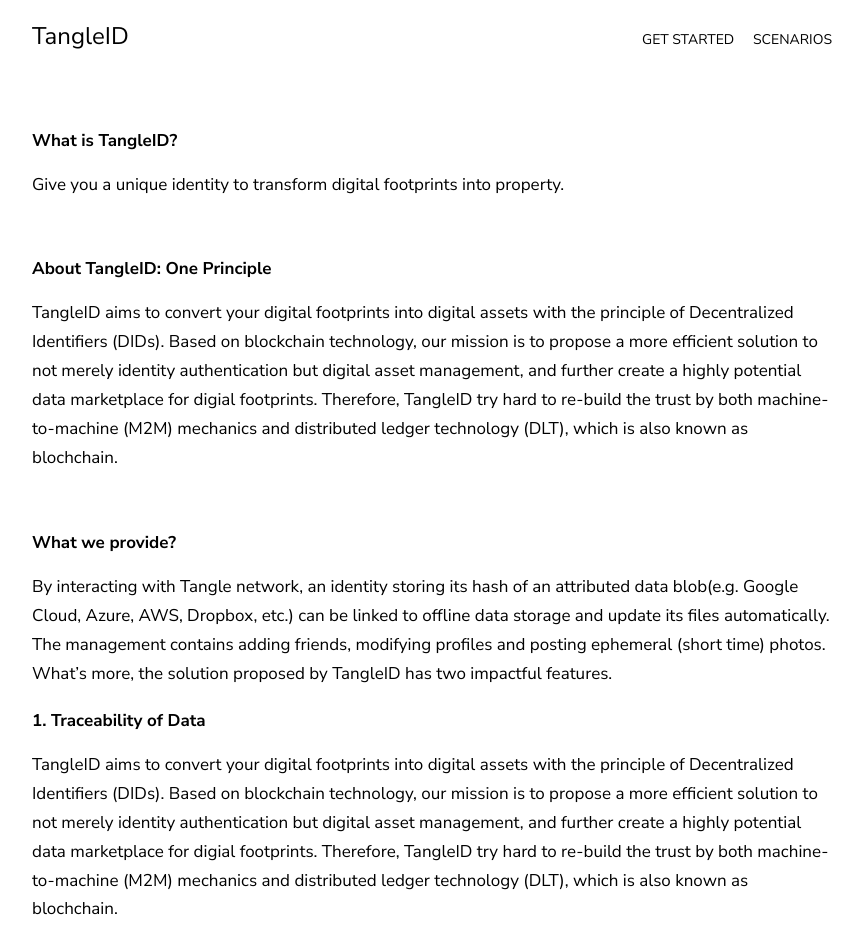
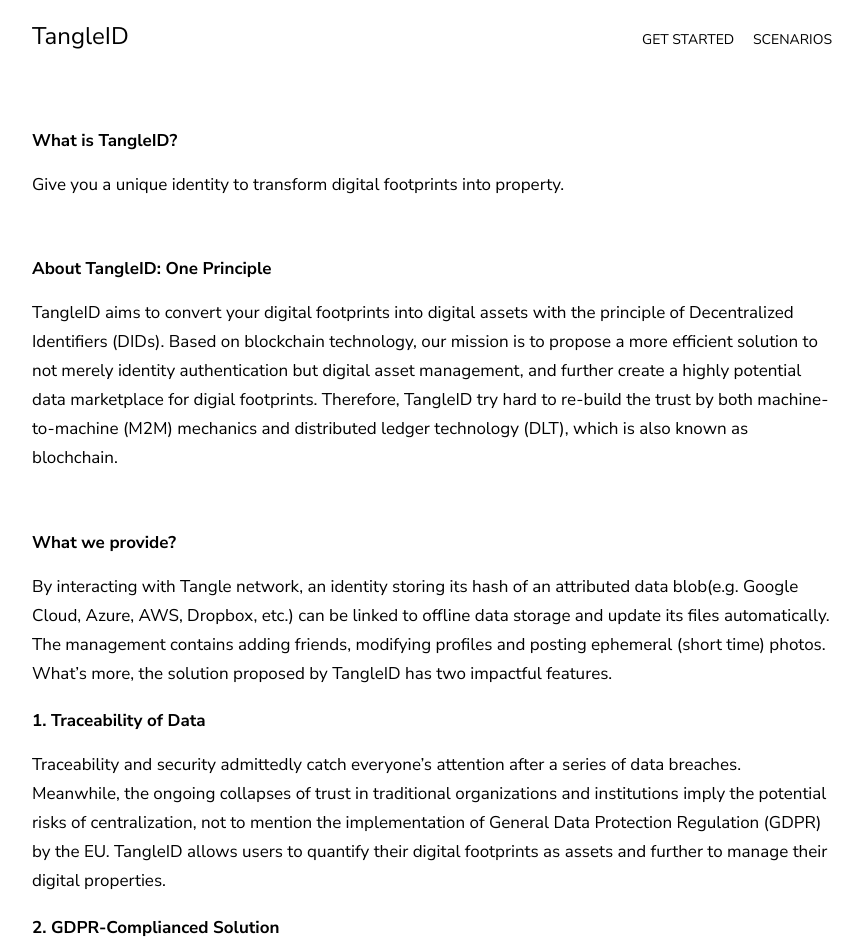
Before and after one commit to TangleID/TangleID.github.io, a React (Create React App) app: page / in a window 1280 px wide. Shown: the top 947 px of the page, without its empty margins (208-1071 px from the left). Built offline with nearby package versions, Linux system fonts and the light colour scheme.

Commit message:
Fix data traceability description

```diff
--- a/src/components/Home.js
+++ b/src/components/Home.js
@@ -40,14 +40,13 @@
 
           <h4 className="section-title">1. Traceability of Data</h4>
           <p>
-            TangleID aims to convert your digital footprints into digital assets
-            with the principle of Decentralized Identifiers (DIDs). Based on
-            blockchain technology, our mission is to propose a more efficient
-            solution to not merely identity authentication but digital asset
-            management, and further create a highly potential data marketplace
-            for digial footprints. Therefore, TangleID try hard to re-build the
-            trust by both machine-to-machine (M2M) mechanics and distributed
-            ledger technology (DLT), which is also known as blochchain.
+            Traceability and security admittedly catch everyone’s attention
+            after a series of data breaches. Meanwhile, the ongoing collapses of
+            trust in traditional organizations and institutions imply the
+            potential risks of centralization, not to mention the implementation
+            of General Data Protection Regulation (GDPR) by the EU. TangleID
+            allows users to quantify their digital footprints as assets and
+            further to manage their digital properties.
           </p>
 
           <h4 className="section-title">2. GDPR-Complianced Solution</h4>
```
